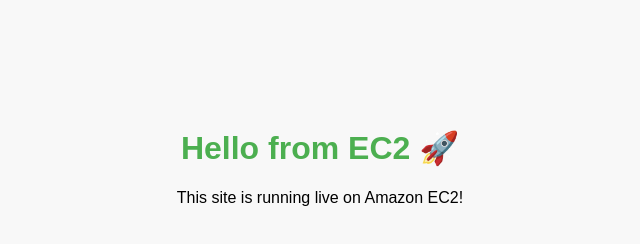
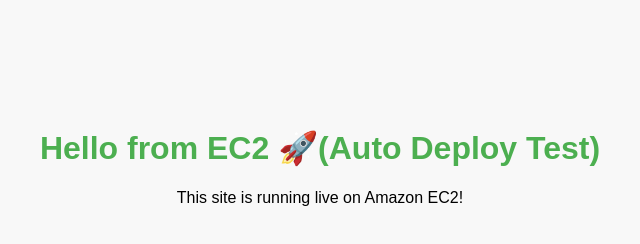
Before and after one commit to umang-05/devops-auto-deploy, a plain HTML site: page index.html in a window 1280 px wide. Shown: the whole page, without its empty margins (320-960 px from the left). Drawn offline with Linux system fonts and the light colour scheme.

Commit message:
Trigger auto deployment

```diff
--- a/index.html
+++ b/index.html
@@ -5,7 +5,7 @@
   <link rel="stylesheet" href="style.css">
 </head>
 <body>
-  <h1>Hello from EC2 🚀</h1>
+  <h1>Hello from EC2 🚀(Auto Deploy Test)</h1>
   <p>This site is running live on Amazon EC2!</p>
 </body>
 </html>
```
